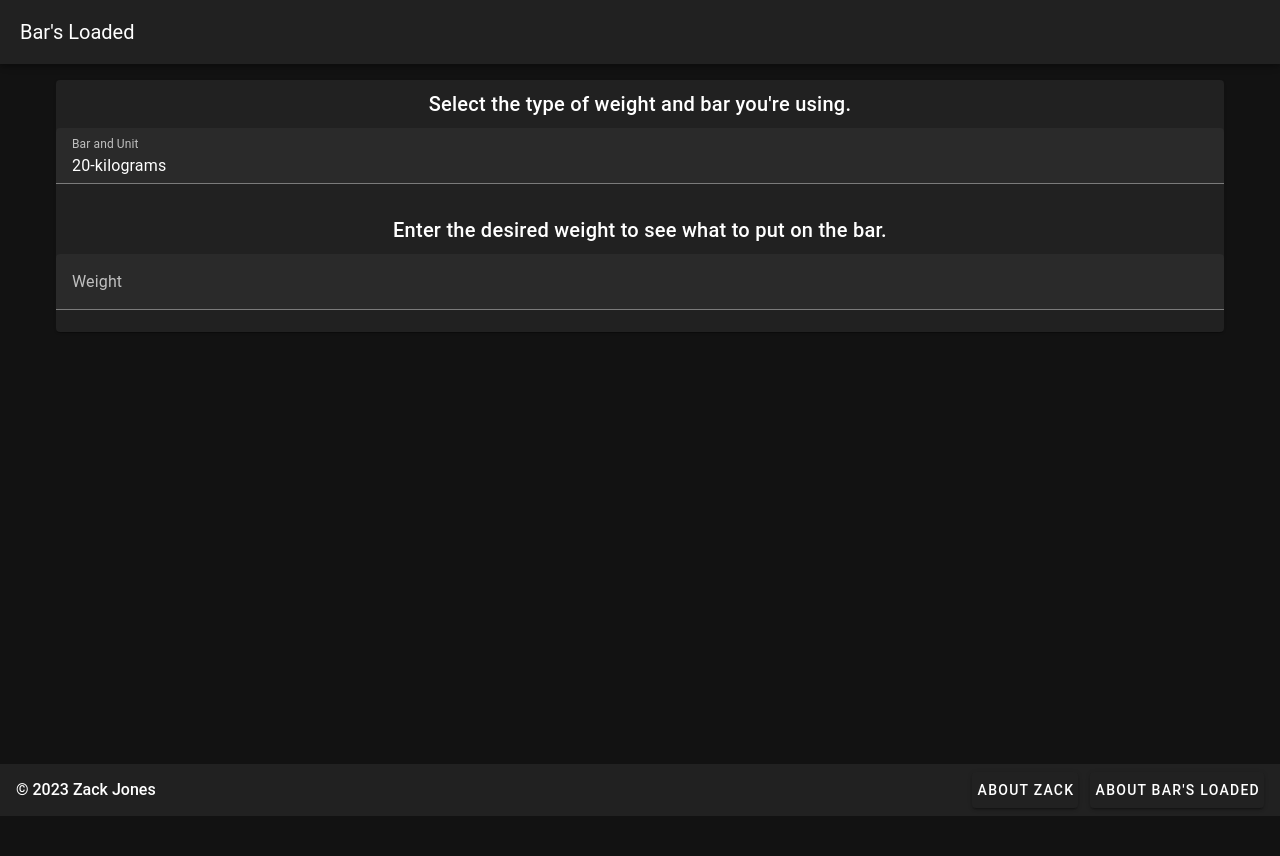
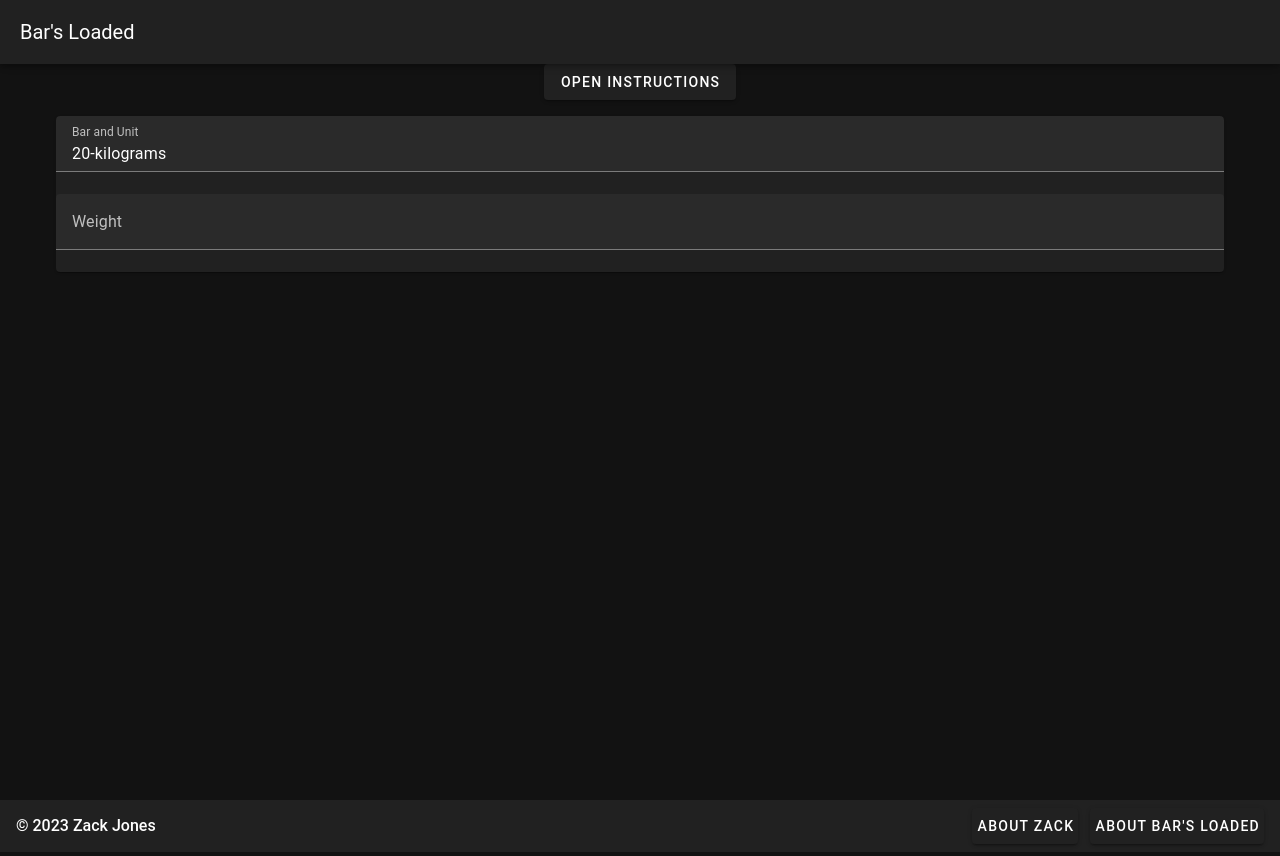
Before and after one commit to zajonesck/weight-converter, a Vue app: page / in a window 1280 px wide. Before the commit the page ends 820 px from the top, so only its background shows below. Built offline with nearby package versions, Linux system fonts and the light colour scheme.

Commit message:
instructions modal

```diff
--- a/public/index.html
+++ b/public/index.html
@@ -1,6 +1,5 @@
 <!DOCTYPE html>
 <html lang="">
-  <head>
     <meta charset="utf-8" />
     <meta http-equiv="X-UA-Compatible" content="IE=edge" />
     <meta name="viewport" content="width=device-width,initial-scale=1.0" />
--- a/src/App.vue
+++ b/src/App.vue
@@ -6,14 +6,36 @@
       <v-spacer></v-spacer>
     </v-app-bar>
     <v-main>
+      <div class="text-center">
+        <v-btn @click="dialog = true"> Open Instructions </v-btn>
+
+        <v-dialog v-model="dialog" width="auto">
+          <v-card>
+            <v-card-text>
+              <ul>
+                <li>
+                  In the first field, select the type of weight and bar you're
+                  using.
+                </li>
+                <li>
+                  In the second field, enter the desired weight to put on the
+                  bar.
+                </li>
+              </ul>
+            </v-card-text>
+            <v-card-actions>
+              <v-btn color="primary" block @click="dialog = false"
+                >Close Dialog</v-btn
+              >
+            </v-card-actions>
+          </v-card>
+        </v-dialog>
+      </div>
+
       <v-container style="min-height: calc(100vh - 100px)">
         <v-row justify="center" align="center">
           <v-col>
             <v-card>
-              <v-card-title class="text-center headline"
-                >Select the type of weight and bar you're using.
-              </v-card-title>
-
               <v-select
                 v-model="barAndUnit"
                 :items="barOptions"
@@ -21,10 +43,6 @@
                 color="accent"
                 @change="convert"
               />
-
-              <v-card-title class="text-center headline"
-                >Enter the desired weight to see what to put on the bar.
-              </v-card-title>
 
               <v-text-field
                 v-model.number="weight"
@@ -95,12 +113,14 @@ export default {
   },
   data() {
     return {
+      dialog: false,
       weight: null,
       output: "",
       barAndUnit: "20-kilograms",
       barOptions: ["45-pounds", "20-kilograms", "15-kilograms"],
     };
   },
+
   computed: {
     placeholderText() {
       return this.unit === "pounds" ? "Weight in lbs" : "Weight in kgs";
```
